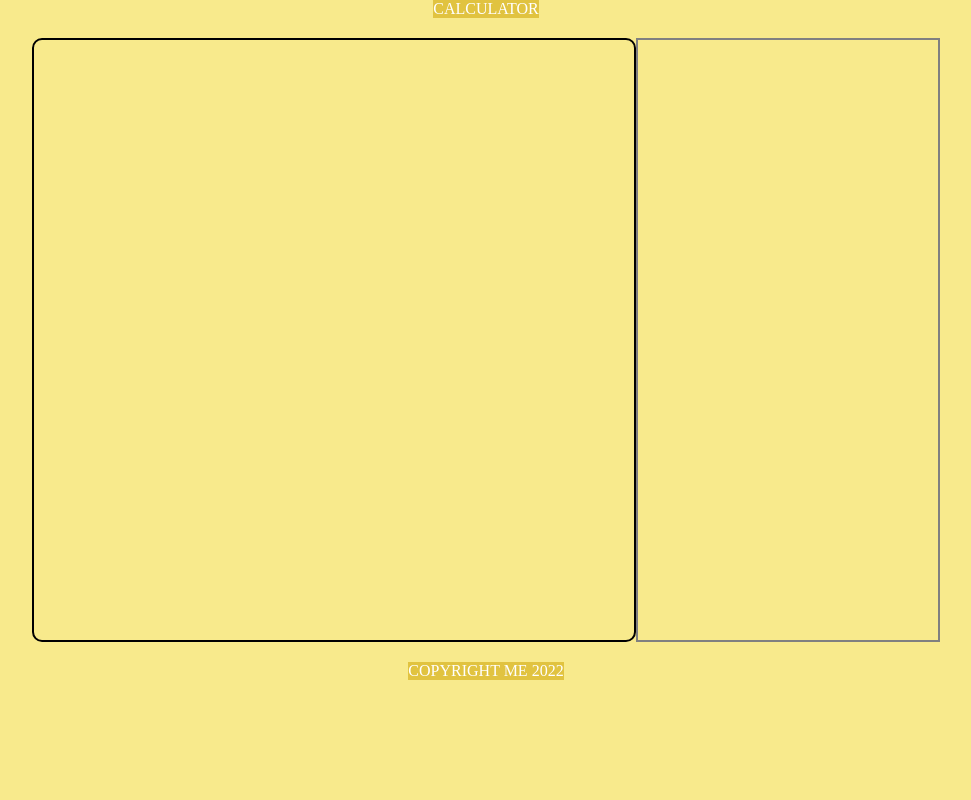
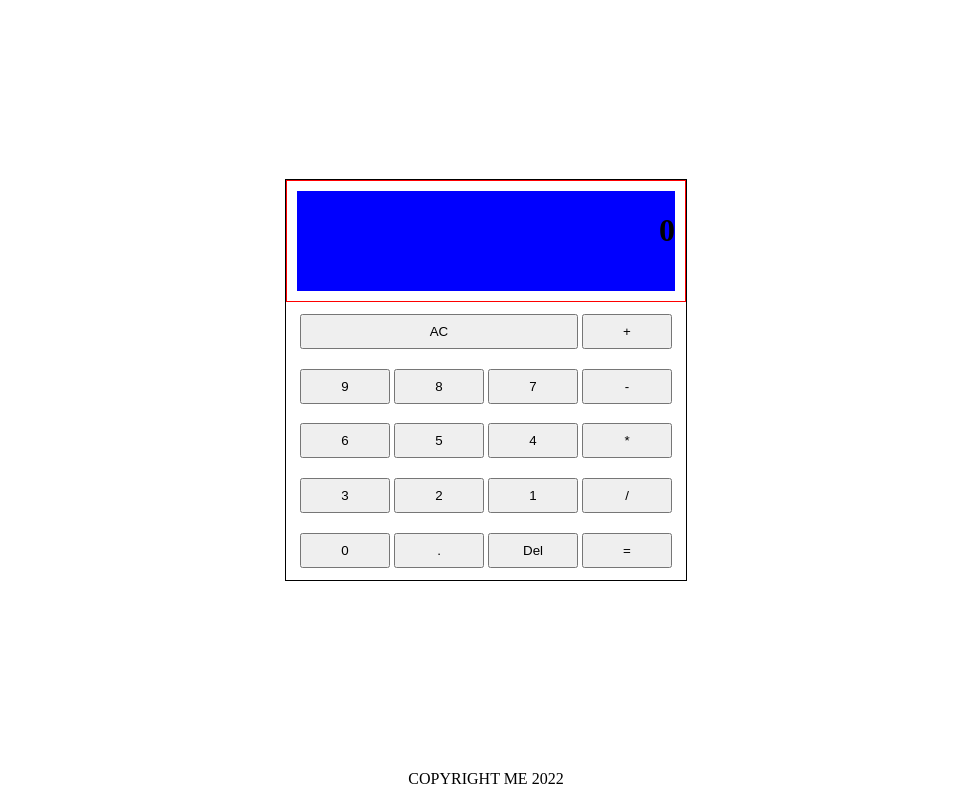
Before and after one commit to yenohp/calculator, a plain HTML site: page index.html in a window 1280 px wide. Shown: the whole page, without its empty margins (154-1125 px from the left). Drawn offline with Linux system fonts and the light colour scheme.

Commit message:
Simplified calculator Added plan to do operations

```diff
--- a/index.html
+++ b/index.html
@@ -11,21 +11,43 @@
     </head>
 
     <body>
-        <div class="header">
-            CALCULATOR
-        </div>
         <div class="content">
             <div class="calcBody">
                 <div class="calcDisplay">
+                    <div id="display">
 
+                    </div>
                 </div>
                 <div class="calcInput">
-
+                    <div class="row-1">
+                        <button id="ac">AC</button>
+                        <button class="operators">+</button>
+                    </div>
+                    <div class="row-2">
+                        <button class="numbers">9</button>
+                        <button class="numbers">8</button>
+                        <button class="numbers">7</button>
+                        <button class="operators">-</button>
+                    </div>
+                    <div class="row-3">
+                        <button class="numbers">6</button>
+                        <button class="numbers">5</button>
+                        <button class="numbers">4</button>
+                        <button class="operators">*</button>
+                    </div>
+                    <div class="row-4">
+                        <button class="numbers">3</button>
+                        <button class="numbers">2</button>
+                        <button class="numbers">1</button>
+                        <button class="operators">/</button>
+                    </div>
+                    <div class="row-5">
+                        <button class="numbers" id="zero">0</button>
+                        <button id="decimal">.</button>
+                        <button id="deleteInput">Del</button>
+                        <button class="operators equals">=</button>
+                    </div>
                 </div>
-            </div>
-            <!-- Memory section to the right of the actual calculator -->
-            <div class="calcMemory">
-
             </div>
         </div>
         <div class="footer">
--- a/script.js
+++ b/script.js
@@ -0,0 +1,48 @@
+const display = document.querySelector('#display');
+const allBttns = Array.from(document.querySelectorAll('button'));
+const allOperators = ['+', '-', '*', '/', '='];
+const displayValue = document.createElement('h1');
+displayValue.innerText = '0';
+
+display.appendChild(displayValue);
+
+for (let bttn of allBttns) {
+    bttn.addEventListener('click', (e) => {
+        let firstNum = 0;
+        let secondNum = 0;
+
+        if (e.target.className == 'operators') {
+            if (e.target.className == 'equals') {
+                if (allOperators.includes(displayValue.innerText.charAt(displayValue.innerText.length))) {
+                    console.log('should delete');
+                    displayValue.innerText.charAt(displayValue.innerText.length) = e.target.innerText;
+                }
+            }
+            displayValue.innerText += e.target.innerText;
+        } else if (e.target.className == 'numbers') {
+
+        } else if (e.target.idName = 'decimal') {
+
+        }
+    })
+}
+
+const add = function (x, y) {
+    return x + y;
+}
+
+const subtract = function (x, y) {
+    return x - y;
+}
+
+const multiply = function (x, y) {
+    return x * y;
+}
+
+const divide = function (x, y) {
+    return x / y;
+}
+
+const operate = function (operator, x, y) {
+    operator(x, y);
+}
--- a/style.css
+++ b/style.css
@@ -1,30 +1,73 @@
 body{
- display: flex;
- flex-flow:column wrap;
- justify-content: center;
- align-items: center;
- background-color: #F8EA8C; /* Yellow*/
- color: white;
- margin: 0;
+    margin: 0;
+    display: flex;
+    flex-direction: column;
 }
 
-.header,.footer{
-    background-color: #E1C340; /* Freesia */
+.content{
+    display: flex;
+    justify-content: center;
+    align-items: center;
+    height:95vh; /* fill the page */
+}
+.calcBody{
+    display:flex;
+    flex-direction: column;
+    border: 1px solid black;
+    width: 400px;
+    height: 400px;
+}
+
+.calcDisplay,.calcInput{
+    display: flex;
+}
+
+.calcDisplay{
+    flex:1;
+    border: 1px solid red;
+    display: flex;
+    justify-content: center;
 
 }
-.content{
+#display{
+    background-color: blue;
+    width: 400px;
+    height: 100px;
+    margin: 10px;
+    text-align: right;
+}
+.calcInput{
+    flex-grow: 3;
     display: flex;
-    margin: 20px;
+    flex-direction: column;
+    justify-content: space-evenly;
+    align-items: center;
+    gap: 18px;
+    margin: 10px;
+
 }
-.calcBody{
-    border: 2px solid black;
-    border-radius: 10px;
-    width: 600px;
-    height: 600px;
+button{
+    width: 90px;
+    height: 35px;
 }
 
-.calcMemory{
-    border: 2px solid gray;
-    width: 300px;
-    height: 600px;
+.row-1{
+    display:flex;
+    gap: 4px;
+    width: 372px;
 }
+
+#ac{
+    flex-grow: 2;
+}
+
+.operators:hover{
+    background-color: blue;
+}
+#ac:hover,#deleteInput:hover{
+    background-color: red;
+}
+.footer{
+    padding: 10px;
+    text-align: center;
+}
```
Also changed, not shown: 1 other file.
